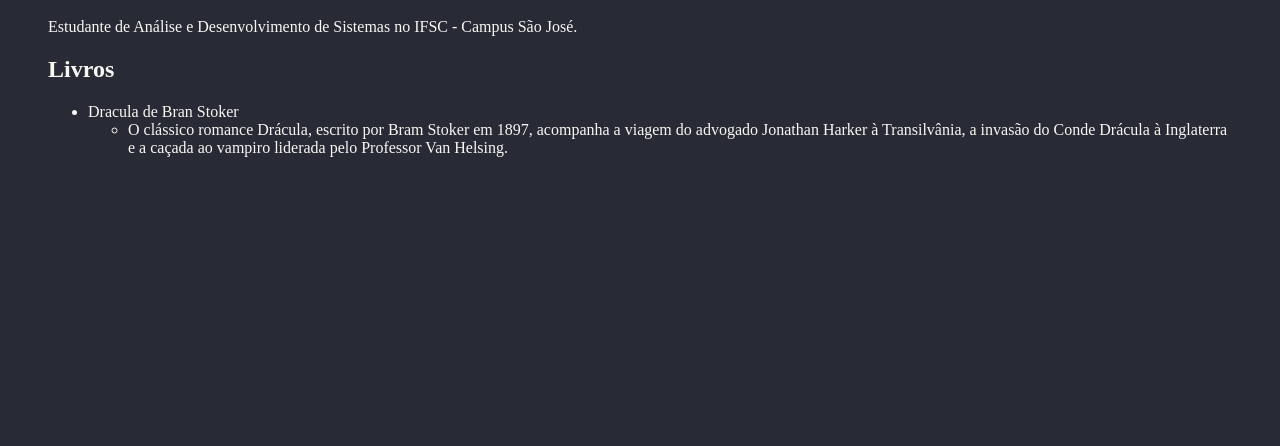
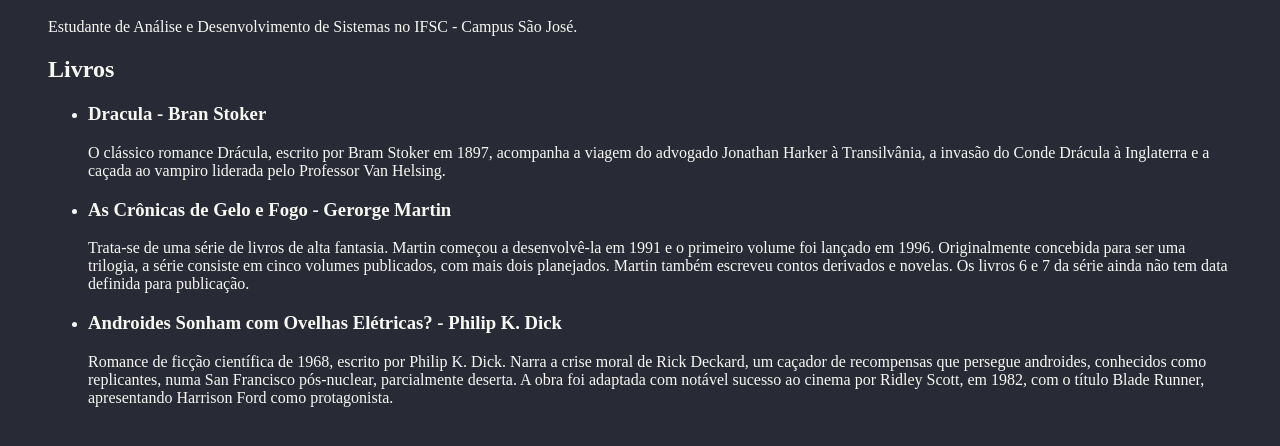
Before and after one commit to lucasgch/front-end, a plain HTML site: page 2026-07-28/index.html in a window 1280 px wide. Shown: the part 80-526 px from the top of the page. Drawn offline with Linux system fonts and the light colour scheme.

Commit message:
Substitui lista não ordenada por divs e parágrafos

```diff
--- a/2026-07-28/index.html
+++ b/2026-07-28/index.html
@@ -16,20 +16,31 @@
         <p>Estudante de Análise e Desenvolvimento de Sistemas no IFSC - Campus São José.</p>
 
         <div class="livros">
+            <h2>Livros</h2>
 
-            <h2>Livros</h2>
             <ul>
-                <li>Dracula de Bran Stoker
-                    <ul>
-                        <li>
-                            O clássico romance Drácula, escrito por Bram Stoker em 1897, acompanha a viagem do advogado
-                            Jonathan Harker à Transilvânia, a invasão do Conde Drácula à Inglaterra e a caçada ao
-                            vampiro liderada pelo Professor Van Helsing.
-                        </li>
-                </li>
-                </li>
+                <div class="livro">
+                    <li><h3>Dracula - Bran Stoker</h3>
+                        <p>
+                            O clássico romance Drácula, escrito por Bram Stoker em 1897, acompanha a viagem do advogado Jonathan Harker à Transilvânia, a invasão do Conde Drácula à Inglaterra e a caçada ao vampiro liderada pelo Professor Van Helsing.
+                        </p>
+                    </li>
+                </div>
+                <div class="livro">
+                    <li><h3>As Crônicas de Gelo e Fogo - Gerorge Martin</h3>
+                        <p>
+                            Trata-se de uma série de livros de alta fantasia. Martin começou a desenvolvê-la em 1991 e o primeiro volume foi lançado em 1996. Originalmente concebida para ser uma trilogia, a série consiste em cinco volumes publicados, com mais dois planejados. Martin também escreveu contos derivados e novelas. Os livros 6 e 7 da série ainda não tem data definida para publicação.
+                        </p>
+                    </li>
+                </div>
+                <div class="livro">
+                    <li><h3>Androides Sonham com Ovelhas Elétricas? - Philip K. Dick</h3>
+                        <p>
+                            Romance de ficção científica de 1968, escrito por Philip K. Dick. Narra a crise moral de Rick Deckard, um caçador de recompensas que persegue androides, conhecidos como replicantes, numa San Francisco pós-nuclear, parcialmente deserta. A obra foi adaptada com notável sucesso ao cinema por Ridley Scott, em 1982, com o título Blade Runner, apresentando Harrison Ford como protagonista.
+                        </p>
+                    </li>
+                </div>
             </ul>
-
         </div>
 
     </div>
```
